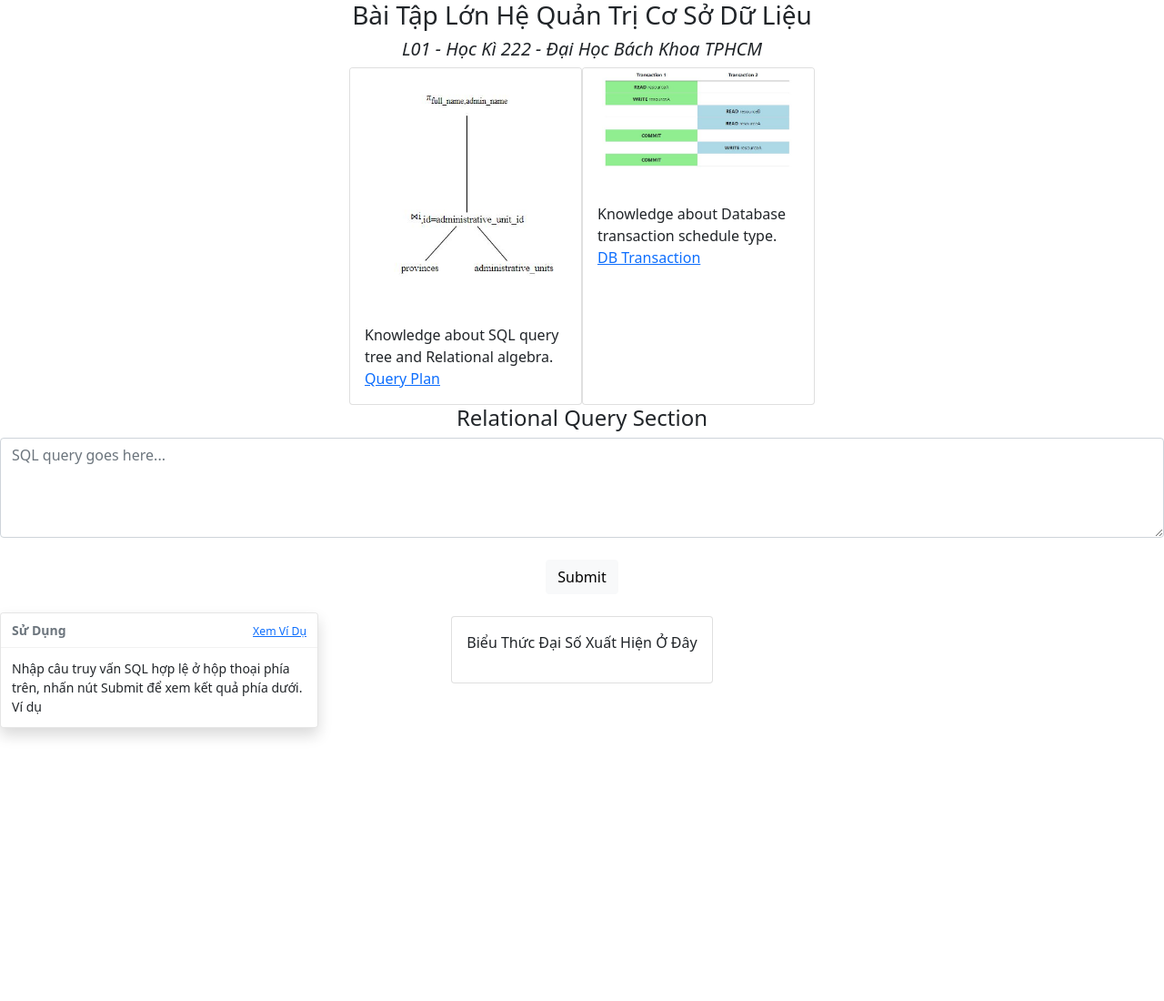
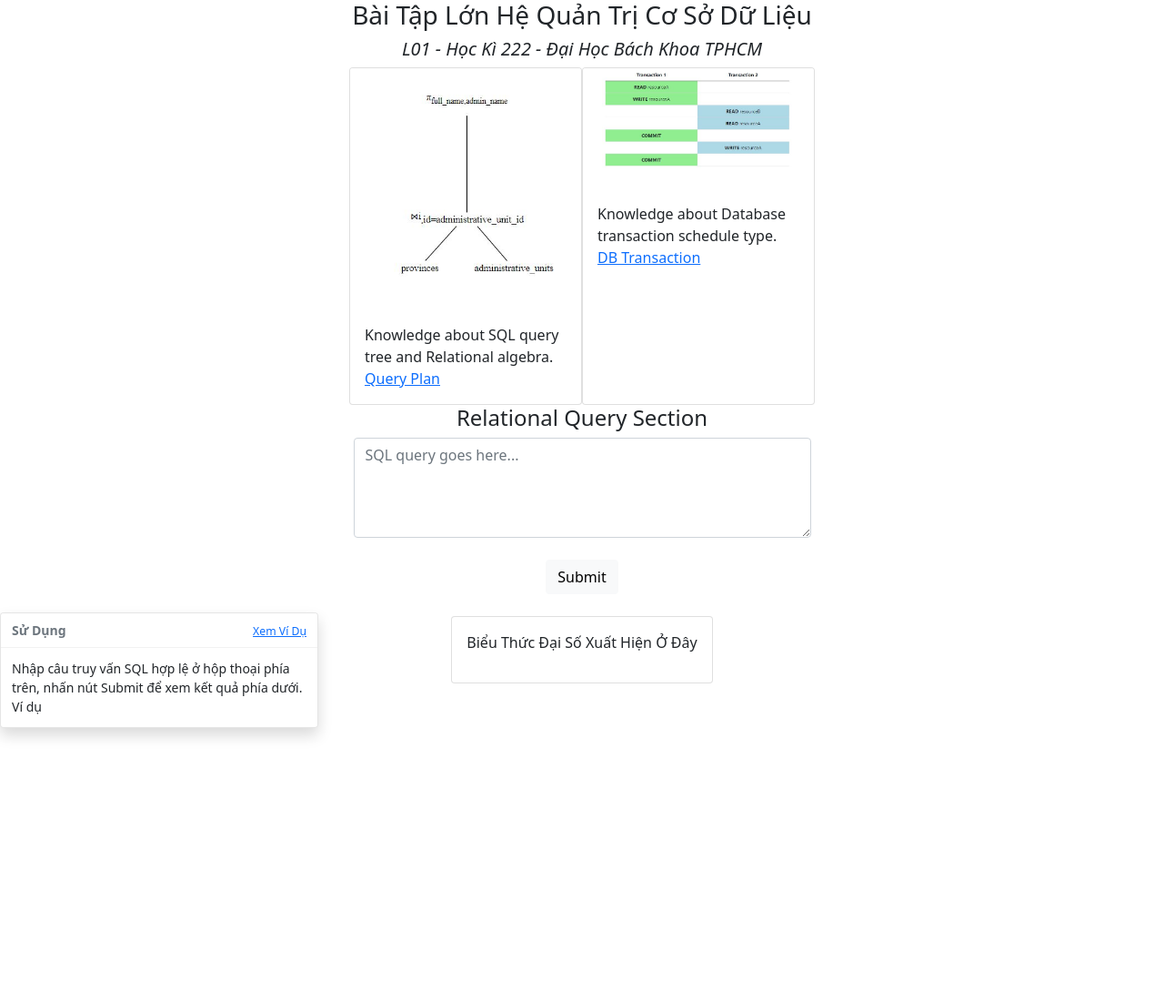
Before and after one commit to trungIsOnGithhub/SQLQueryAnalyzer, a plain HTML site: page index.html in a window 1280 px wide. Shown: the top 1100 px of the page at 91% size. Drawn offline with nearby package versions, Linux system fonts and the light colour scheme.

Commit message:
Update index.html

```diff
--- a/index.html
+++ b/index.html
@@ -28,6 +28,7 @@
 
   </div>
 
+  <div class="centered-content">
   <h4>Relational Query Section</h4>
 
     <textarea id="w3review" class="form-control" rows="4" cols="50" placeholder="SQL query goes here..."></textarea>
```
